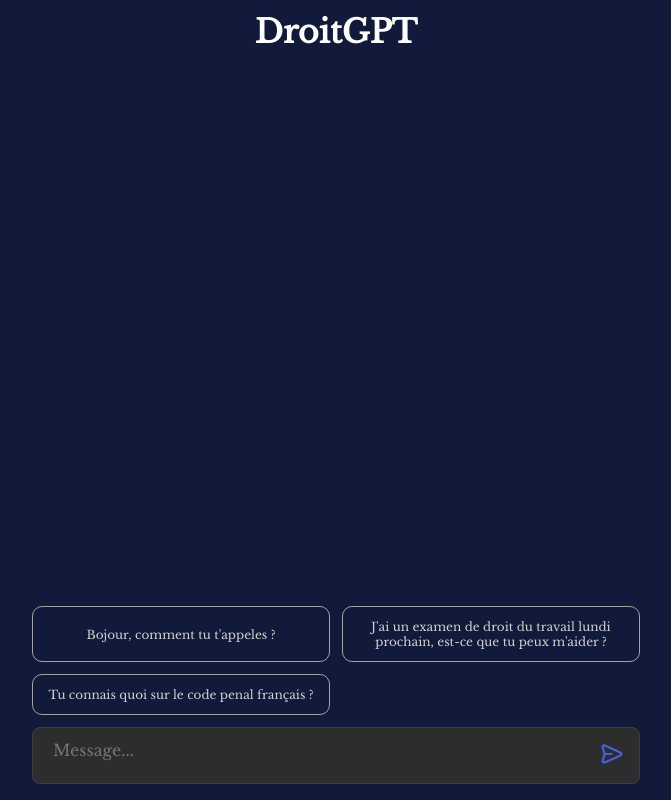
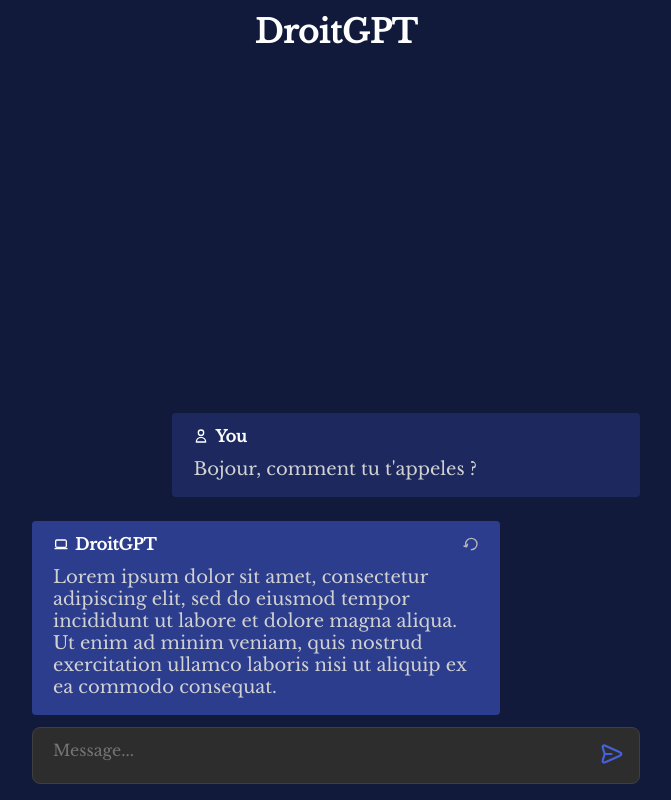
Before and after one commit to jcurbanog/droitGPT, an Angular app in the folder app/: page / in a window 1280 px wide. Both pictures are taken after a click on the element "Bojour, comment tu t'appeles ?". Shown: the whole page, without its empty margins (304-975 px from the left). Built offline with nearby package versions, Linux system fonts and the light colour scheme; no server answers.

Commit message:
quick questions added

```diff
--- a/app/src/app/home/chat/chat.component.html
+++ b/app/src/app/home/chat/chat.component.html
@@ -5,7 +5,11 @@
 			[messages]="messages"
 			(regenerateResponse)="onRegenerateResponse($event)"
 		/>
-		<app-start-up-buttons *ngIf="!messages.length" [options]="defaultInputs"></app-start-up-buttons>
+		<app-start-up-buttons
+			*ngIf="!messages.length"
+			[options]="defaultInputs"
+			(quickQuestion)="onQuickQuestion($event)"
+		></app-start-up-buttons>
 	</div>
 	<div class="sendMessage">
 		<app-input-message [inputForm]="form.controls.input" class="input" />
--- a/app/src/app/home/chat/chat.component.ts
+++ b/app/src/app/home/chat/chat.component.ts
@@ -78,6 +78,24 @@ export class ChatComponent {
 		}
 	}
 
+	protected async onQuickQuestion(query: string): Promise<void> {
+		if (query && !this.loading) {
+			this.loading = true
+			this.messages.push({ text: [query], speaker: 'user', index: 0 })
+			this.scrollToLastMessage()
+			const response: Response = await this.modelService.request(
+				'single_response',
+				query,
+				this.messages.slice(0, -1)
+			)
+			this.loading = false
+			if (response.response.length) {
+				this.messages.push({ text: response.response, speaker: 'bot', index: 0 })
+				this.scrollToLastMessage()
+			}
+		}
+	}
+
 	private scrollToLastMessage(): void {
 		if (this.messagesWrapper) {
 			setTimeout(() => {
--- a/app/src/app/home/chat/messages/message/message.component.scss
+++ b/app/src/app/home/chat/messages/message/message.component.scss
@@ -87,7 +87,7 @@
 }
 
 .regenerate {
-	transition: all 0.3;
+	transition: all 0.3s;
 	cursor: pointer;
 
 	&:hover path {
--- a/app/src/app/home/chat/start-up-buttons/start-up-buttons.component.html
+++ b/app/src/app/home/chat/start-up-buttons/start-up-buttons.component.html
@@ -1,5 +1,5 @@
 @for (option of options; track $index) {
-<div class="option">
+<div class="option" (click)="quickQuestion.emit(option)">
 	{{ option }}
 </div>
 }
--- a/app/src/app/home/chat/start-up-buttons/start-up-buttons.component.scss
+++ b/app/src/app/home/chat/start-up-buttons/start-up-buttons.component.scss
@@ -17,6 +17,7 @@
 	align-items: center;
 	text-align: center;
 	cursor: pointer;
+	transition: all 0.3s;
 
 	&:hover {
 		border-color: color.$whiteLightest;
--- a/app/src/app/home/chat/start-up-buttons/start-up-buttons.component.ts
+++ b/app/src/app/home/chat/start-up-buttons/start-up-buttons.component.ts
@@ -1,5 +1,5 @@
 import { CommonModule } from '@angular/common'
-import { Component, Input } from '@angular/core'
+import { Component, EventEmitter, Input, Output } from '@angular/core'
 
 @Component({
 	selector: 'app-start-up-buttons',
@@ -10,4 +10,6 @@ import { Component, Input } from '@angular/core'
 })
 export class StartUpButtonsComponent {
 	@Input({ required: true }) public options!: string[]
+
+	@Output() public quickQuestion = new EventEmitter<string>()
 }
```
